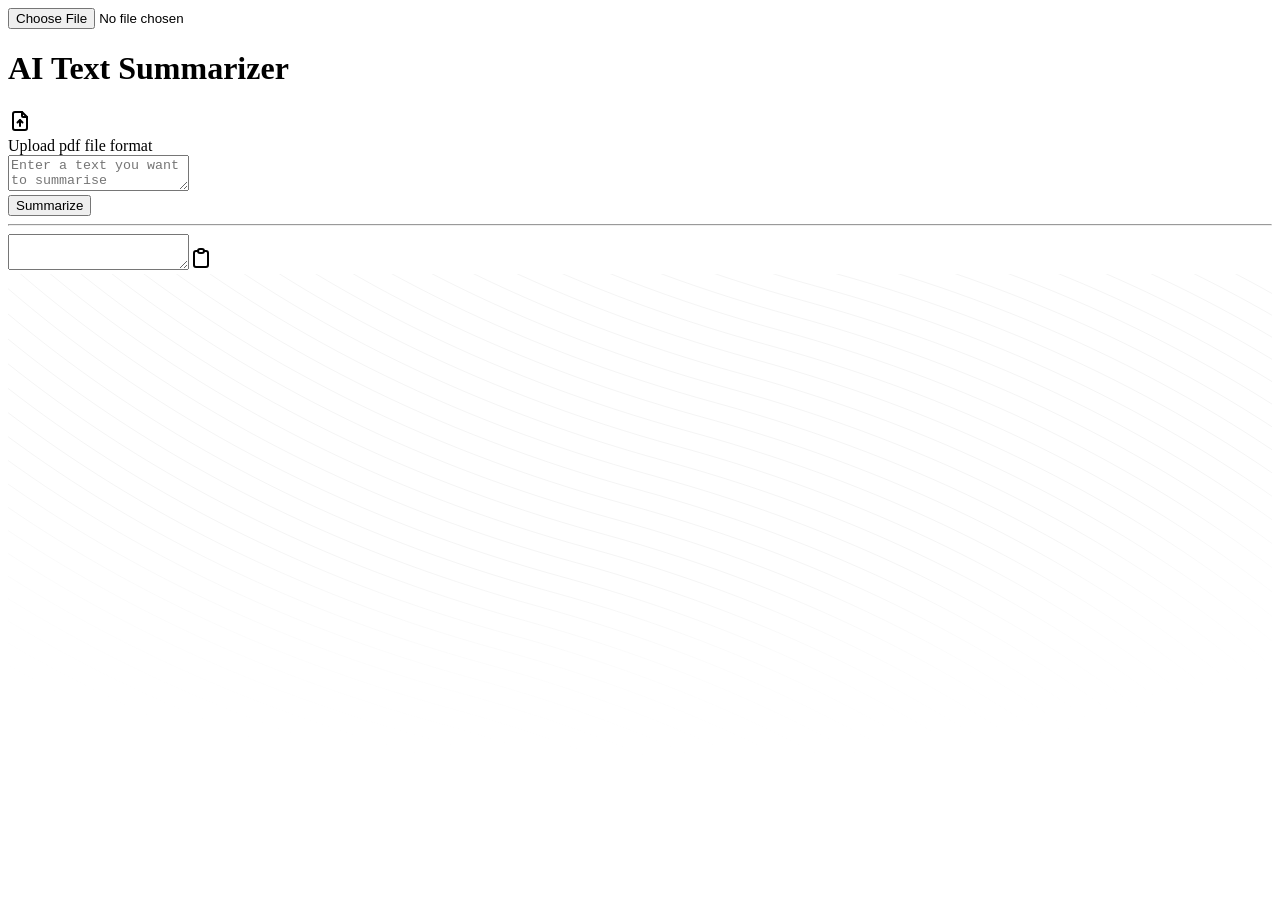
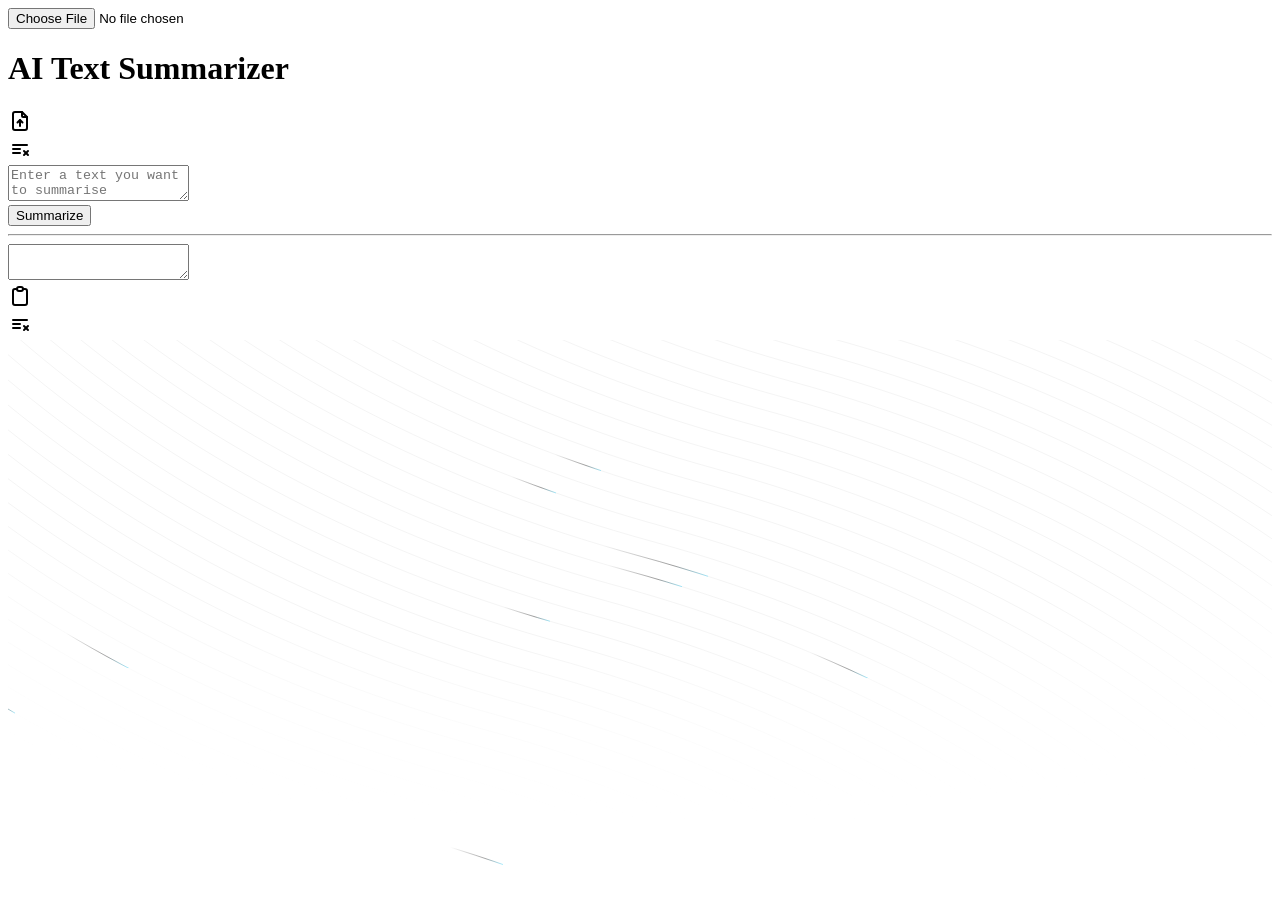
Before and after one commit to kelani34/text-summarizer, a Next.js app: page / in a window 1280 px wide. Shown: the top 904 px of the page. Before the commit the page ends 860 px from the top, so only its background shows below. Built offline with nearby package versions, Linux system fonts and the light colour scheme.

Commit message:
feat: add ui toolip for actions

```diff
--- a/app/page.tsx
+++ b/app/page.tsx
@@ -3,7 +3,7 @@
 import { BackgroundBeams } from "@/components/ui/background-beams.component.ui";
 import ShimmerButton from "@/components/ui/shimmer-button.component.ui";
 import { useRef, useState } from "react";
-import { IconClipboard, IconFileUpload, IconUpload } from "@tabler/icons-react";
+import { IconCheck, IconClipboard, IconFileUpload } from "@tabler/icons-react";
 import { useForm } from "react-hook-form";
 import { zodResolver } from "@hookform/resolvers/zod";
 import * as z from "zod";
@@ -20,6 +20,8 @@
 // import { Worker, Viewer } from "@react-pdf-viewer/core";
 import { Label } from "@/components/ui/label.component.ui";
 import extractTextFromPDF from "@/utils/extract-text-from-pdf";
+import { IconPlaylistX } from "@tabler/icons-react";
+import { AnimatedTooltip } from "@/components/ui/animated-tooltip.component.ui";
 
 const MAX_MESSAGE_LENGTH = 5000;
 export default function Home() {
@@ -30,6 +32,7 @@
   const [error, setError] = useState("");
   const [extractedText, setExtractedText] = useState<string>("");
   const [formText, setFormText] = useState<string>("");
+  const [copiedText, setCopiedtext] = useState<boolean>(false);
   const [text, setText] = useState<ChatCompletionRequestMessage>({
     role: "user",
     content: "",
@@ -49,6 +52,7 @@
   });
 
   const handleSubmit = async (values: z.infer<typeof formSchema>) => {
+    console.log(values, "kl");
     try {
       setIsLoading(true);
       setError("");
@@ -80,10 +84,36 @@
     }
   };
 
+  const copyToClipboard = (text: string | undefined) => {
+    if (text) {
+      navigator.clipboard.writeText(text).then(
+        () => {
+          setCopiedtext(true);
+          setTimeout(() => {
+            setCopiedtext(false);
+          }, 2000);
+          console.log("Text copied to clipboard:", text);
+        },
+        (error) => {
+          setCopiedtext(false);
+          console.error("Unable to copy text to clipboard:", error);
+        }
+      );
+    }
+  };
   const handleFormClear = () => {
     form.reset();
+    setFormText("");
+    setExtractedText("");
   };
 
+  const handleResultClear = () => {
+    setText({ role: "system", content: "" });
+  };
+
+  const handleCopyResult = () => {
+    copyToClipboard(text.content);
+  };
   const readFileAsBuffer = (file: Blob) => {
     return new Promise((resolve, reject) => {
       const reader = new FileReader();
@@ -103,7 +133,7 @@
     formData.append("pdf", new Blob([pdfBuffer], { type: "application/pdf" }));
 
     const result = await extractTextFromPDF(pdfBuffer);
-
+    handleResultClear();
     setExtractedText(result);
     setFormText(result);
   };
@@ -144,18 +174,23 @@
               name="prompt"
               render={({ field }) => (
                 <FormItem className="h-full group relative">
-                  <Label
-                    htmlFor="upload-pdf"
-                    className="hover:bg-gray-500/40 text-neutral-300 group-hover:block group/btn hidden absolute top-2 right-2 cursor-pointer p-1 rounded-sm active:rounded-md duration-100 "
-                  >
+                  <div className="hover:bg-gray-500/40 group-hover:block group-hover:bg-gray-400  gap-3 group/btn hidden absolute top-2 right-2 cursor-pointer rounded-sm px-1 active:rounded-md duration-100 ">
                     <div className="relative">
-                      <IconFileUpload className="  h-4 w-4 transition duration-200 cursor-pointer active:text-neutral-400 " />
-
-                      <div className="text-xs hidden absolute group-hover/btn:block w-max -bottom-1 right-6 transform translate-x-full group-hover/btn:translate-x-0 transition-transform bg-stone-600 px-2 py-1 rounded">
-                        Upload pdf file format
+                      <div className="flex gap-3 items-center">
+                        <Label htmlFor="upload-pdf">
+                          <AnimatedTooltip name="Upload pdf file format">
+                            <IconFileUpload className=" text-neutral-300  h-6 w-6 transition duration-200 cursor-pointer hover:text-white p-1 active:text-neutral-400 " />
+                          </AnimatedTooltip>
+                        </Label>
+                        <AnimatedTooltip name="Clear text">
+                          <IconPlaylistX
+                            onClick={handleFormClear}
+                            className=" text-neutral-300  h-6 w-6 transition duration-200 cursor-pointer hover:text-white p-1  active:text-neutral-400  rounded"
+                          />
+                        </AnimatedTooltip>
                       </div>
                     </div>
-                  </Label>
+                  </div>
                   <FormControl className="m-0 p-0">
                     <Textarea
                       className="bg-transparent resize-none  p-4 outline-none w-full h-full border-none"
@@ -165,15 +200,23 @@
                       style={{ margin: "0px !important" }}
                       onChange={(e) => {
                         field.onChange(e);
-                        setFormText(e.target.value);
+                        setFormText(
+                          extractedText ? extractedText : e.target.value
+                        );
                       }}
-                      // {...field}
                     />
                   </FormControl>
                 </FormItem>
               )}
             />
-            <ShimmerButton className="mt-2">Summarize</ShimmerButton>
+            <ShimmerButton
+              onClick={() => {
+                if (extractedText) handleSubmit({ prompt: extractedText });
+              }}
+              className="mt-2"
+            >
+              Summarize
+            </ShimmerButton>
           </form>
         </Form>
         <hr className="border-[.5px] border-opacity-40 border-gray-200 h-auto " />
@@ -184,11 +227,28 @@
             readOnly
             className="bg-transparent resize-none  outline-none p-4 h-full w-full"
           />
-          <IconClipboard
-            className={` absolute top-2 right-2 text-neutral-300  h-4 w-4 transition duration-200 cursor-pointer active:text-neutral-400 ${
-              !text.content ? "hidden" : "group-hover:block hidden"
-            }`}
-          />
+          <div className="absolute top-2 right-2 flex gap-3 group-hover:bg-gray-400 rounded px-1">
+            <AnimatedTooltip name={copiedText ? "Copied" : "Copy text"}>
+              {copiedText ? (
+                <IconCheck className="text-green-500 bg-slate-500 h-6 w-6 transition duration-200 p-1 rounded " />
+              ) : (
+                <IconClipboard
+                  onClick={handleCopyResult}
+                  className={`   h-6 w-6 transition duration-200 cursor-pointer  hover:text-white p-1 rounded text-neutral-300 active:text-neutral-400  ${
+                    !text.content ? "hidden" : "group-hover:block hidden"
+                  }`}
+                />
+              )}
+            </AnimatedTooltip>
+            <AnimatedTooltip name="Clear result">
+              <IconPlaylistX
+                onClick={handleResultClear}
+                className={`  text-neutral-300  h-6 w-6 transition duration-200 cursor-pointer active:text-neutral-400 hover:text-white p-1 rounded ${
+                  !text.content ? "hidden" : "group-hover:block hidden"
+                }`}
+              />
+            </AnimatedTooltip>
+          </div>
         </div>
       </div>
       <BackgroundBeams />
--- /dev/null
+++ b/components/ui/animated-tooltip.component.ui.tsx
@@ -0,0 +1,76 @@
+"use client";
+import Image from "next/image";
+import React, { useState } from "react";
+import {
+  motion,
+  useTransform,
+  AnimatePresence,
+  useMotionValue,
+  useSpring,
+} from "framer-motion";
+
+export const AnimatedTooltip = ({
+  name,
+  children,
+}: {
+  name: string;
+  children: React.ReactNode;
+}) => {
+  const [isHovered, setIsHovered] = useState<boolean>(false);
+  const springConfig = { stiffness: 100, damping: 5 };
+  const x = useMotionValue(0); // going to set this value on mouse move
+  // rotate the tooltip
+  const rotate = useSpring(
+    useTransform(x, [-100, 100], [-45, 45]),
+    springConfig
+  );
+  // translate the tooltip
+  const translateX = useSpring(
+    useTransform(x, [-100, 100], [-50, 50]),
+    springConfig
+  );
+  const handleMouseMove = (event: any) => {
+    const halfWidth = event.target.offsetWidth / 2;
+    x.set(event.nativeEvent.offsetX - halfWidth); // set the x value, which is then used in transform and rotate
+  };
+
+  return (
+    <>
+      <div
+        className=" relative group"
+        onMouseEnter={() => setIsHovered(true)}
+        onMouseLeave={() => setIsHovered(false)}
+      >
+        <AnimatePresence mode="wait">
+          {isHovered && (
+            <motion.div
+              initial={{ opacity: 0, y: 20, scale: 0.6 }}
+              animate={{
+                opacity: 1,
+                y: 0,
+                scale: 1,
+                transition: {
+                  type: "spring",
+                  stiffness: 260,
+                  damping: 10,
+                },
+              }}
+              exit={{ opacity: 0, y: 20, scale: 0.6 }}
+              style={{
+                translateX: translateX,
+                rotate: rotate,
+                whiteSpace: "nowrap",
+              }}
+              className="absolute -top-10 -left-1/2 translate-x-1/2 flex text-xs  flex-col items-center justify-center rounded-md bg-black z-50 shadow-xl px-4 py-2"
+            >
+              <div className="absolute inset-x-10 z-30 w-[20%] -bottom-px bg-gradient-to-r from-transparent via-emerald-500 to-transparent h-px " />
+              <div className="absolute left-10 w-[40%] z-30 -bottom-px bg-gradient-to-r from-transparent via-sky-500 to-transparent h-px " />
+              <div className=" text-white relative z-30 text-xs">{name}</div>
+            </motion.div>
+          )}
+        </AnimatePresence>
+        {children}
+      </div>
+    </>
+  );
+};
--- a/components/ui/shimmer-button.component.ui.tsx
+++ b/components/ui/shimmer-button.component.ui.tsx
@@ -1,16 +1,20 @@
 import { cn } from "@/utils/cn";
+import { ButtonHTMLAttributes } from "react";
 
 type Props = {};
 
 export const ShimmerButton = ({
   children,
   className,
+  onClick,
 }: {
   children: React.ReactNode;
   className?: string;
+  onClick: React.MouseEventHandler;
 }) => {
   return (
     <button
+      onClick={onClick}
       type="submit"
       className={cn(
         "outline-none inline-flex h-12 animate-shimmer items-center justify-center rounded-md border border-slate-800 bg-[linear-gradient(110deg,#000103,45%,#1e2631,55%,#000103)] bg-[length:200%_100%] px-6 font-medium text-slate-400 transition-colors focus:outline-none  focus:ring-slate-400 ",
```
Also changed, not shown: 1 other file (tests, documents, lock files or other folders).
